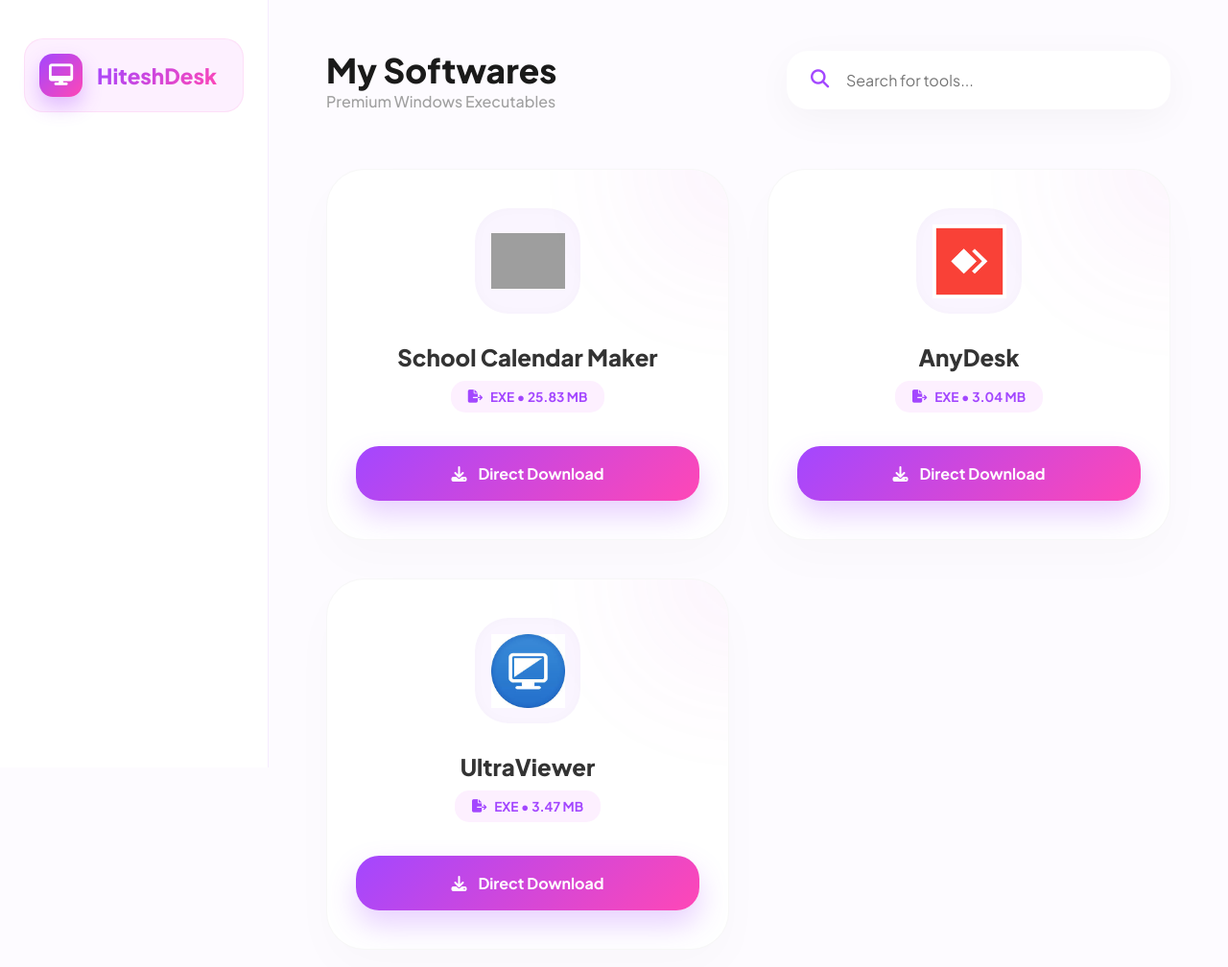
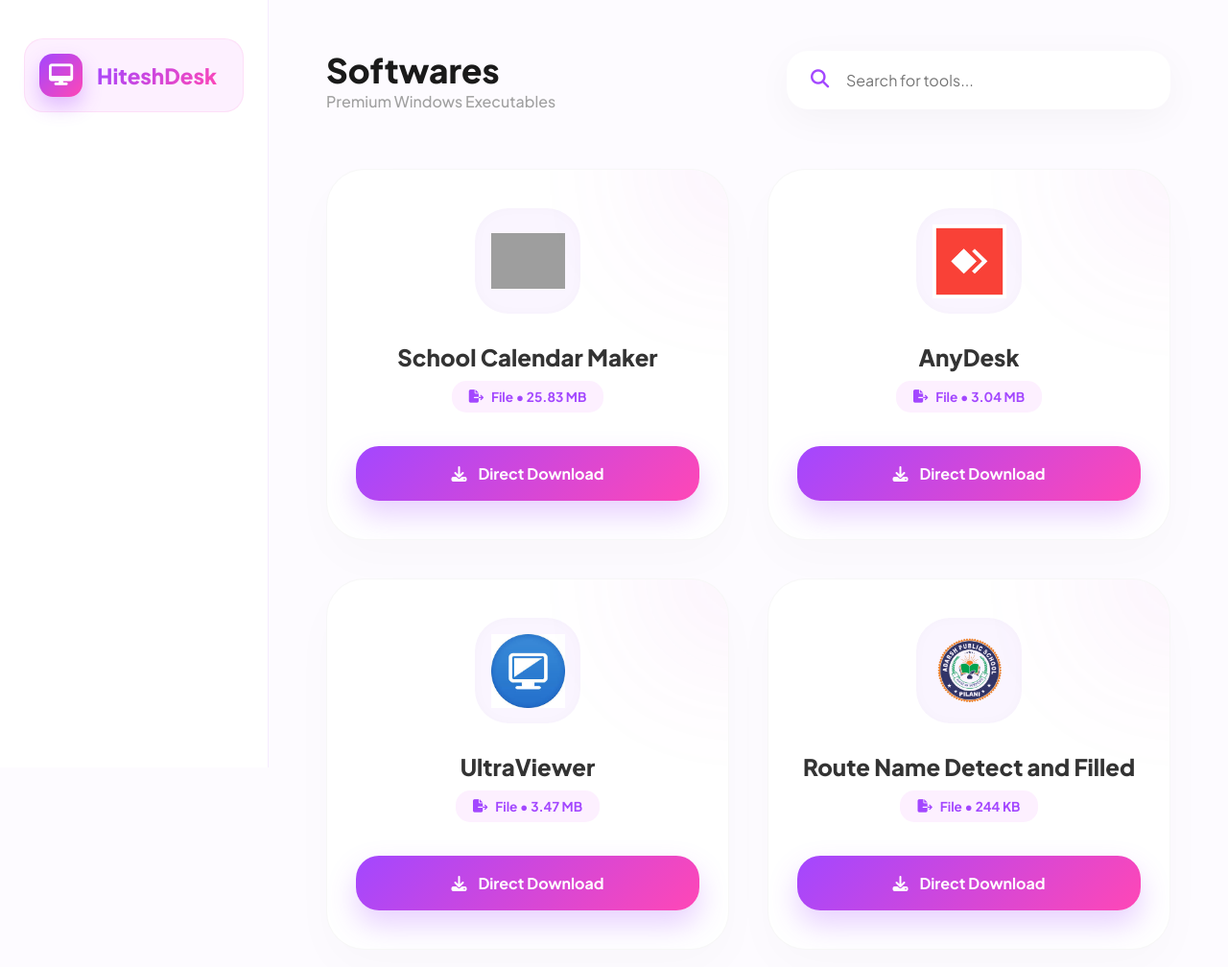
Before and after one commit to hiteshjangir8057/HiteshDesk-Software-Download-Dashboard, a plain HTML site: page index.html in a window 1280 px wide. Shown: the whole page at 96% size. Drawn offline with Linux system fonts and the light colour scheme; grey boxes are pictures that could not be loaded.

Commit message:
Update index.html

```diff
--- a/index.html
+++ b/index.html
@@ -226,7 +226,7 @@
     <main class="main-container">
         <header class="dashboard-header">
             <div>
-                <h1 style="font-size: 2.2rem; font-weight: 800;">My Softwares</h1>
+                <h1 style="font-size: 2.2rem; font-weight: 800;">Softwares</h1>
                 <p style="color: #a0a0a0; font-weight: 500;">Premium Windows Executables</p>
             </div>
             <div class="search-wrapper">
@@ -290,7 +290,18 @@
                 img: "https://raw.githubusercontent.com/hiteshjangir8057/HiteshDesk-Software-Download-Dashboard/refs/heads/main/UltraViewer-logo.jpg",
                 url: "https://github.com/hiteshjangir8057/HiteshDesk-Software-Download-Dashboard/raw/refs/heads/main/UltraViewer_setup_6.6.124_en.exe",
                 status: "on"
+            },
+
+	     {
+                id: 6,
+                name: "Route Name Detect and Filled",
+                size: "244 KB",
+                img: "https://raw.githubusercontent.com/hiteshjangir8057/HiteshDesk-Software-Download-Dashboard/refs/heads/main/Public_School_Logo.png",
+                url: "https://github.com/hiteshjangir8057/HiteshDesk-Software-Download-Dashboard/raw/refs/heads/main/Route%20Name%20Detect%20and%20Filled.rar",
+                status: "on"
             }
+
+
         ];
 
         /* ==========================================
@@ -309,7 +320,7 @@
                             </div>
                             <h3 class="title">${item.name}</h3>
                             <div class="size-info">
-                                <i class="fas fa-file-export"></i> EXE • ${item.size}
+                                <i class="fas fa-file-export"></i> File • ${item.size}
                             </div>
                             <a href="${item.url}" class="download-link">
                                 <i class="fas fa-download"></i> Direct Download
```
